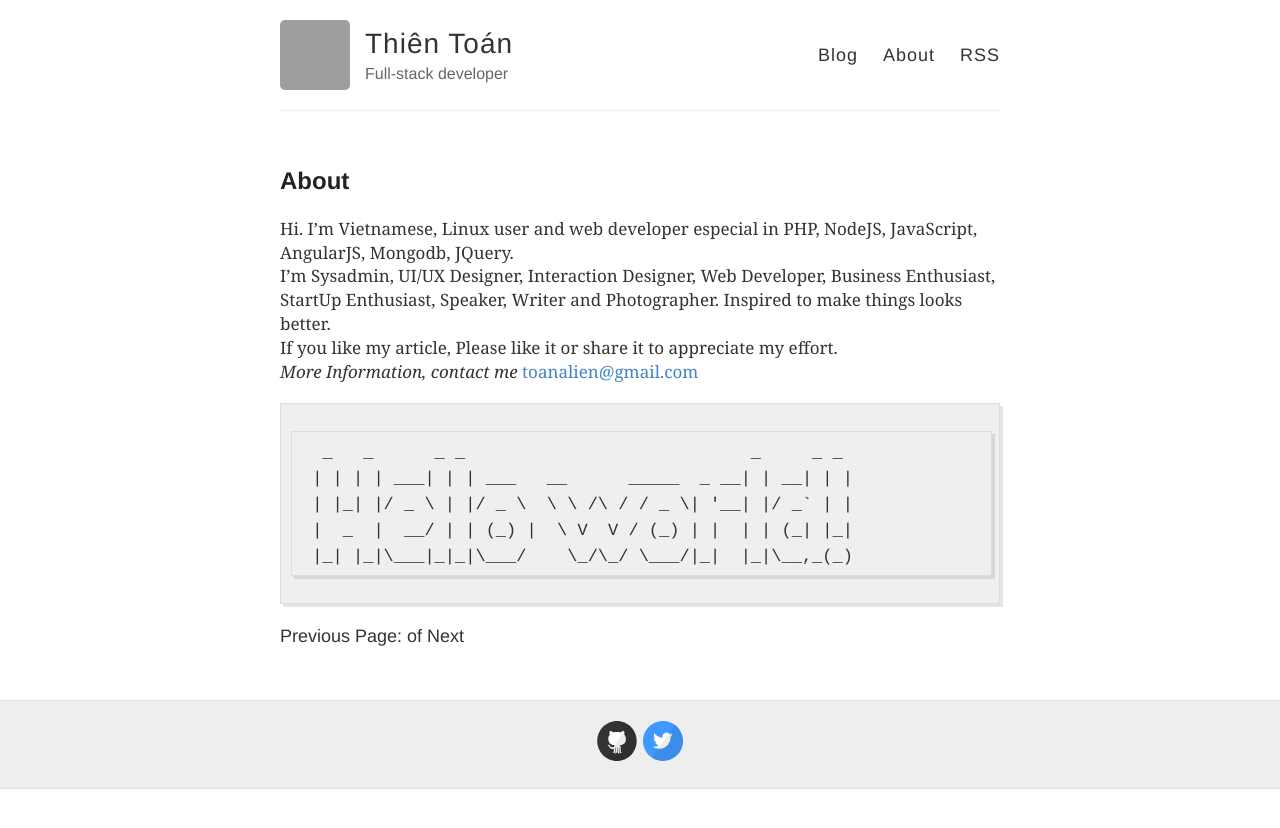
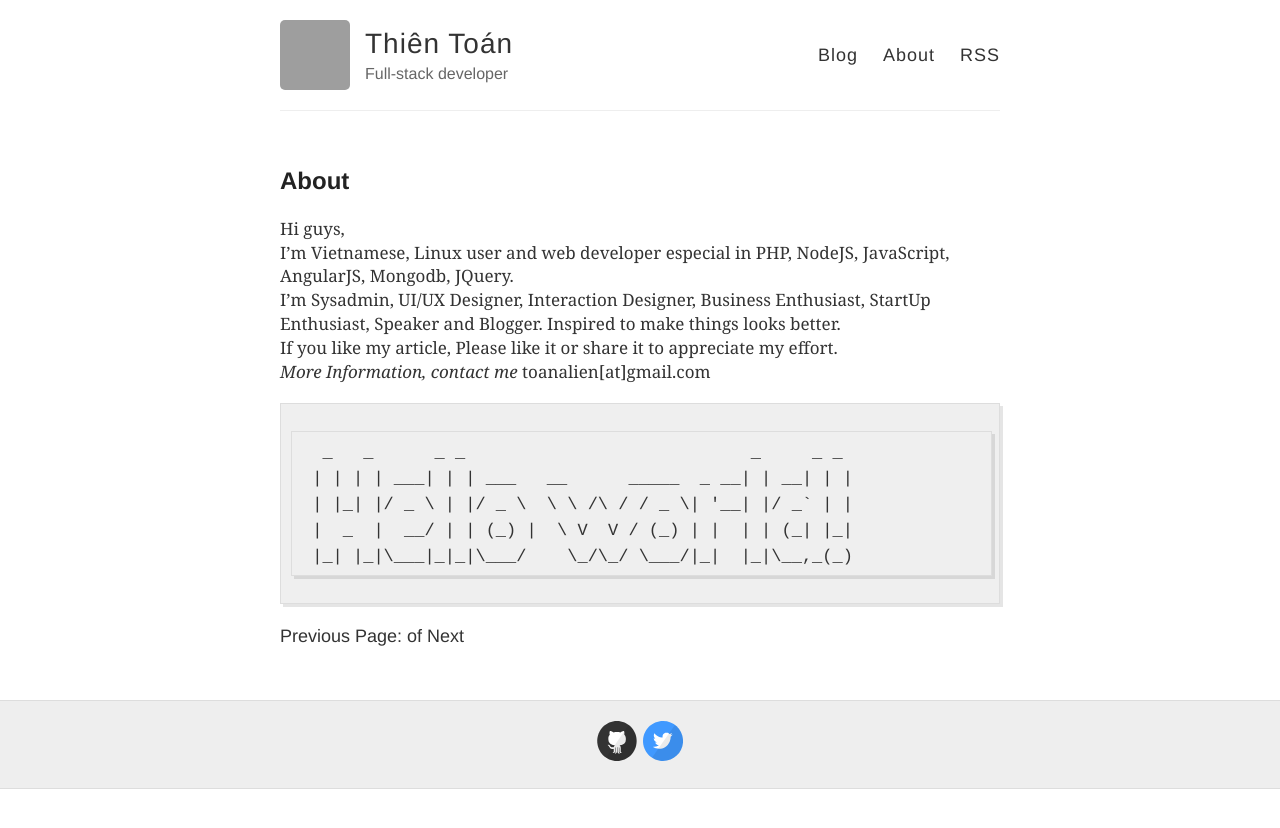
Before and after one commit to phongdpn1995/toanalien.github.io, a Jekyll site: the page built from about.md, in a window 1280 px wide. Shown: the top 828 px of the page. Built offline with Jekyll 4.4.1, drawn with Linux system fonts in a browser that asks for light colours; Markdown is read by kramdown in place of the engine named in the settings; grey boxes are pictures that could not be loaded.

Commit message:
modified:   about.md

````diff
--- a/about.md
+++ b/about.md
@@ -3,14 +3,16 @@ layout: page
 title: About
 permalink: /about/
 ---
-Hi. I'm Vietnamese, Linux user and web developer especial in PHP, NodeJS, JavaScript, AngularJS, Mongodb, JQuery.
+Hi guys,
 
-I’m Sysadmin, UI/UX Designer, Interaction Designer, Web Developer, Business Enthusiast, StartUp Enthusiast, Speaker, Writer and Photographer. Inspired to make things looks better.
+I'm Vietnamese, Linux user and web developer especial in PHP, NodeJS, JavaScript, AngularJS, Mongodb, JQuery.
+
+I’m Sysadmin, UI/UX Designer, Interaction Designer, Business Enthusiast, StartUp Enthusiast, Speaker and Blogger. Inspired to make things looks better.
 
 If you like my article, Please like it or share it to appreciate my effort.
 
 *More Information, contact me*
-[toanalien@gmail.com](mailto:toanalien@gmail.com)
+toanalien[at]gmail.com
 
 ```
   _   _      _ _                            _     _ _
````
